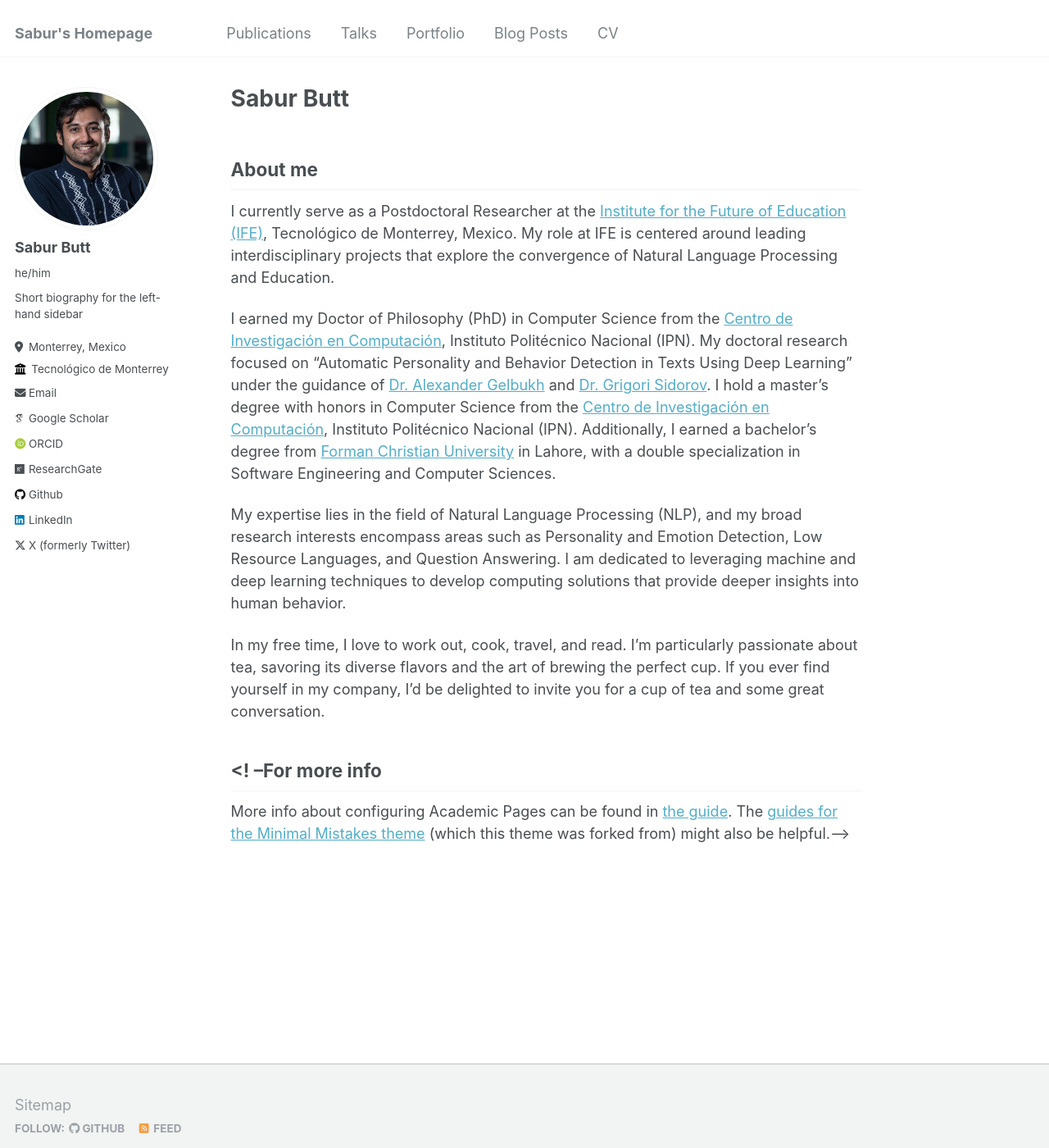
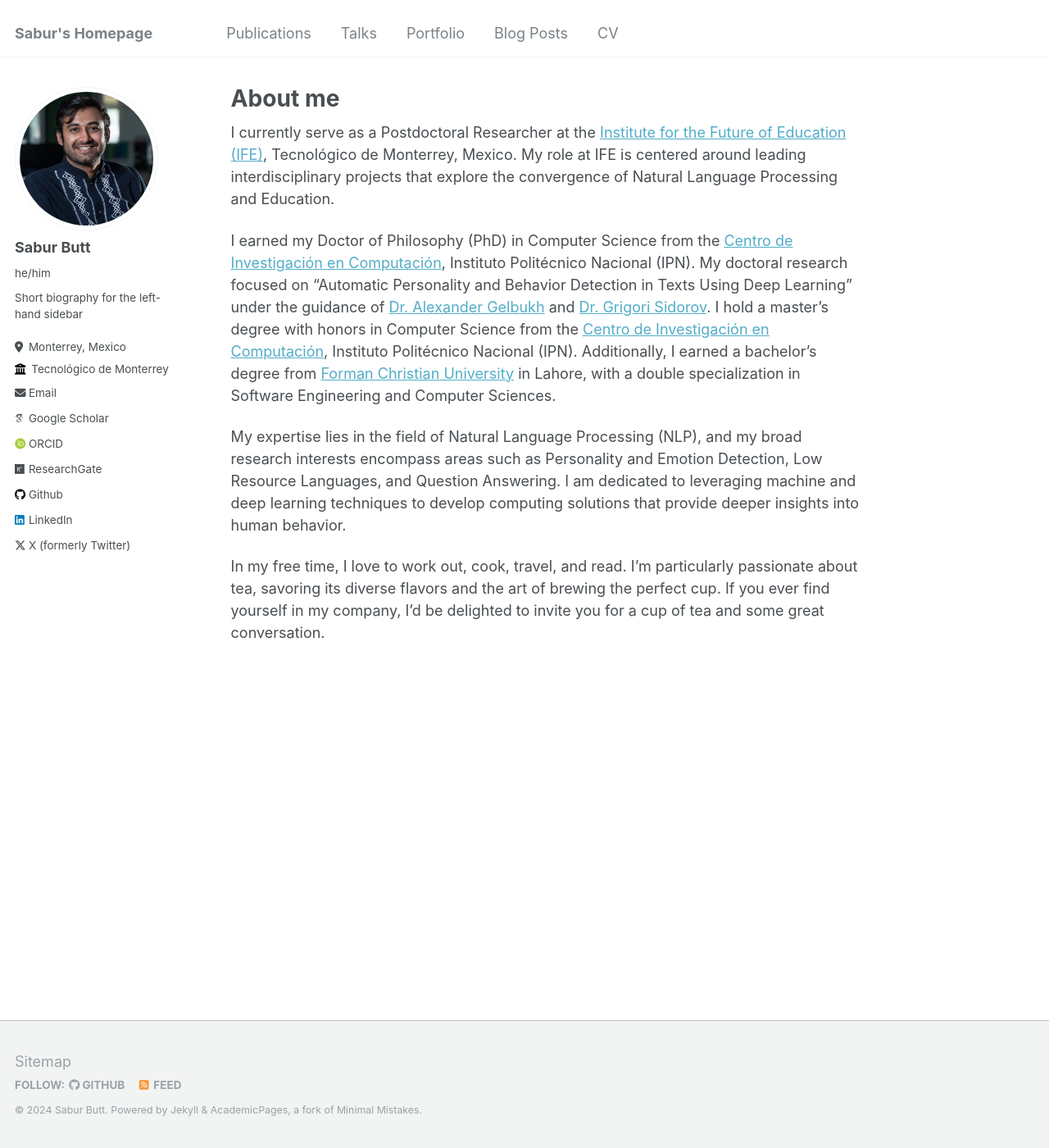
Before and after one commit to saburbutt/saburbutt.github.io, a Jekyll site: the page built from _pages/about.md, in a window 1280 px wide and 1400 px high. Shown: the whole window at 82% size. Built offline with Jekyll 4.4.1, drawn with Linux system fonts in a browser that asks for light colours; some web fonts are replaced.

Commit message:
Update about.md

```diff
--- a/_pages/about.md
+++ b/_pages/about.md
@@ -1,14 +1,12 @@
 ---
 permalink: /
-title: "Sabur Butt"
+title: "About me"
 author_profile: true
 redirect_from:
   - /about/
   - /about.html
 ---
 
-About me
---------
 
 I currently serve as a Postdoctoral Researcher at the [Institute for the Future of Education (IFE)](https://tec.mx/en/ife), Tecnológico de Monterrey, Mexico. My role at IFE is centered around leading interdisciplinary projects that explore the convergence of Natural Language Processing and Education.
 
@@ -17,7 +15,3 @@
 My expertise lies in the field of Natural Language Processing (NLP), and my broad research interests encompass areas such as Personality and Emotion Detection, Low Resource Languages, and Question Answering. I am dedicated to leveraging machine and deep learning techniques to develop computing solutions that provide deeper insights into human behavior.
 
 In my free time, I love to work out, cook, travel, and read. I'm particularly passionate about tea, savoring its diverse flavors and the art of brewing the perfect cup. If you ever find yourself in my company, I'd be delighted to invite you for a cup of tea and some great conversation.
-
-<! --For more info
-------
-More info about configuring Academic Pages can be found in [the guide](https://academicpages.github.io/markdown/). The [guides for the Minimal Mistakes theme](https://mmistakes.github.io/minimal-mistakes/docs/configuration/) (which this theme was forked from) might also be helpful.-->
```
